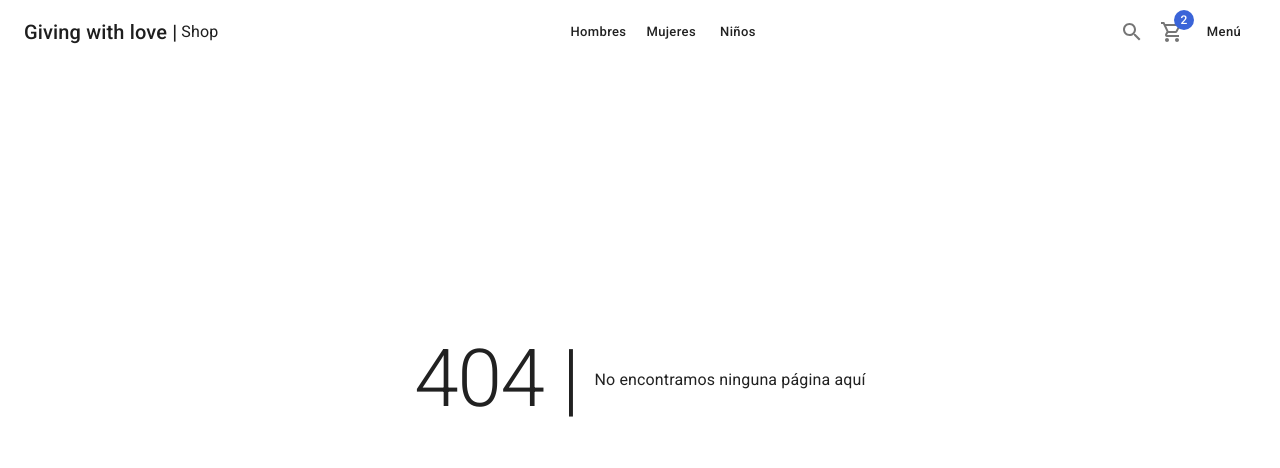
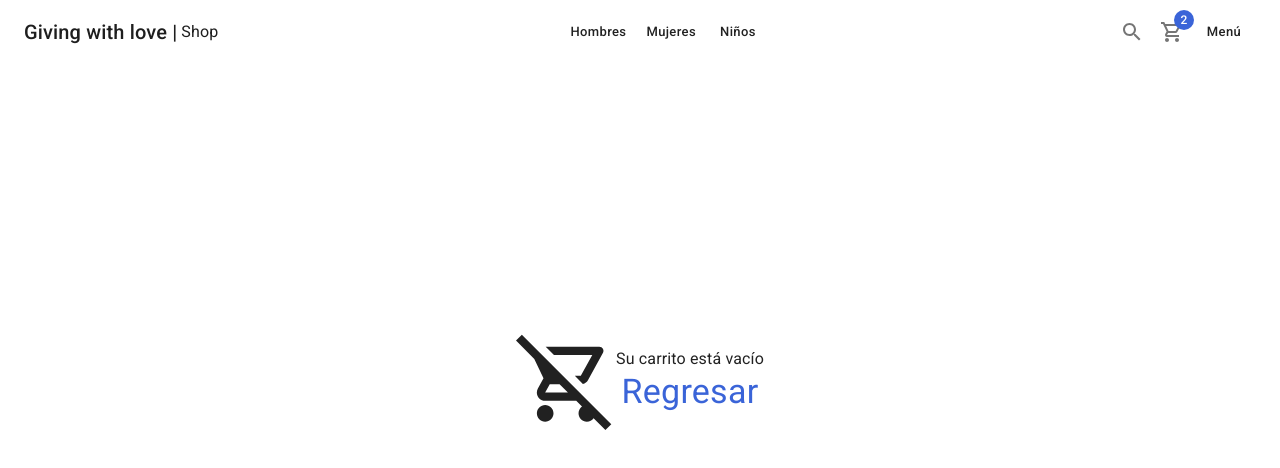
Before and after one commit to Santiago1023/giving-with-love, a Next.js app: page /cart/empty in a window 1280 px wide. Before the commit this address had no page. Shown: the top 468 px of the page. Built offline with nearby package versions, Linux system fonts and the light colour scheme.

Commit message:
It add EmptyPageCart

```diff
--- /dev/null
+++ b/pages/cart/empty.tsx
@@ -0,0 +1,24 @@
+import ShopLayout from "@/components/layouts/ShopLayout"
+import { RemoveShoppingCartOutlined } from "@mui/icons-material"
+import { Box, Link, Typography } from "@mui/material"
+import NextLink from 'next/link';
+
+const EmptyPage = () => {
+  return (
+    <ShopLayout title="Carrito vacio" pageDescription="No hay artículos en el carrito de compras">
+        <Box sx={{flexDirection: {xs: 'column', sm: 'row'}}} display='flex' justifyContent='center' alignItems='center' height='calc(100vh - 200px)'>
+            <RemoveShoppingCartOutlined sx={{ fontSize: 100 }}/>
+            <Box display='flex' flexDirection='column' alignItems='center'>
+                <Typography>Su carrito está vacío</Typography>
+                <NextLink href='/' passHref legacyBehavior>
+                    <Link typography="h4" color='secondary'>
+                        Regresar
+                    </Link>
+                </NextLink>
+            </Box>
+       </Box>
+    </ShopLayout>
+  )
+}
+
+export default EmptyPage
```
